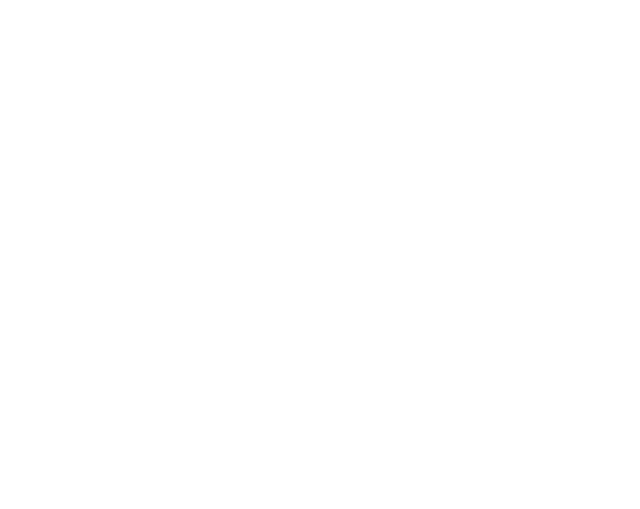
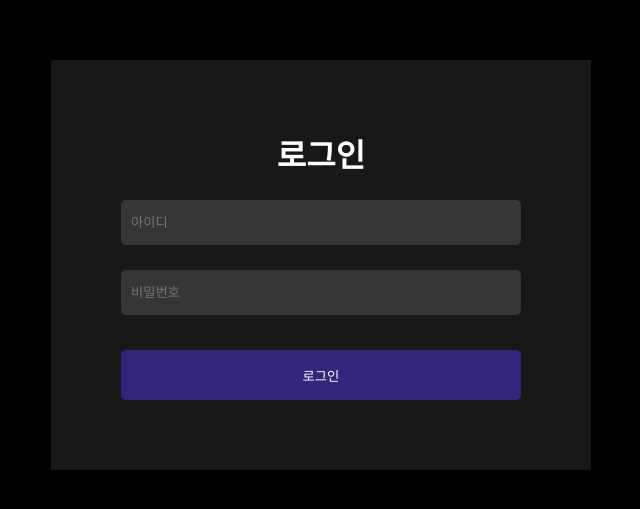
Before and after one commit to loveyoujgb/ott-six, a React (Create React App) app: page /Login in a window 1280 px wide. Before the commit this address had no page. Shown: the part 135-644 px from the top of the page, without its empty margins (319-959 px from the left). Built offline with nearby package versions, Linux system fonts and the light colour scheme.

Commit message:
Login,Home page css완료

```diff
--- a/src/components/Home.jsx
+++ b/src/components/Home.jsx
@@ -8,7 +8,89 @@ const Home = () => {
   useEffect(() => {
     dispatch(__getMovies());
   }, [dispatch]);
-  return <>Home</>;
+  return (
+    <>
+      <HomeWrap>
+        <HomeUpWrap>
+          <HomeImg>이미지</HomeImg>
+          <HomeImg>이미지</HomeImg>
+        </HomeUpWrap>
+        <HomeBottomWrap>
+          <BottomLeftImg>로고이미지</BottomLeftImg>
+          <BottomRightImg>OTTSIX에서 TOP RANK에 있는 영화와 드라마에 리뷰를 남기면서 소통하세요</BottomRightImg>
+        </HomeBottomWrap>
+      </HomeWrap>
+    </>
+  );
 };
 
 export default Home;
+
+const HomeWrap = styled.div`
+  margin: 0 auto;
+  max-width: 100%;
+  height: 92%;
+  padding: 10px 0;
+  position: relative;
+  text-align: center;
+  display: flex;
+  align-items: center;
+  justify-content: flex-start;
+  flex-direction: column;
+`;
+
+const HomeUpWrap = styled.div`
+  box-sizing: border-box;
+  padding: 30px 40px;
+  width: 100%;
+  display: flex;
+  align-items: center;
+  justify-content: stretch;
+  flex-direction: row;
+  gap: 40px;
+`;
+
+const HomeImg = styled.div`
+  background-image: url("https://img1.daumcdn.net/thumb/R1280x0/?fname=http://t1.daumcdn.net/brunch/service/user/6GlL/image/RABTPwU4lfTwFZPRD4aeox7Jpz0.jpg");
+  background-position: center;
+  background-size: cover;
+  width: 100%;
+  height: 320px;
+  margin: 10px;
+  border: 1px solid black;
+`;
+
+const HomeBottomWrap = styled.div`
+  box-sizing: border-box;
+  padding: 10px 40px;
+  width: 100%;
+  display: flex;
+  align-items: center;
+  justify-content: space-between;
+  flex-direction: row;
+  gap: 40px;
+`;
+
+const BottomLeftImg = styled.div`
+  background-image: url("https://cdn.catholicnews.co.kr/news/photo/202001/22135_43951_5525.jpg");
+  background-position: center;
+  background-size: cover;
+  width: 500px;
+  height: 200px;
+  margin: 10px;
+  border: 1px solid black;
+`;
+
+const BottomRightImg = styled.div`
+  font-size: 55px;
+  padding: 10px;
+  color: #c0c0c0;
+  background-color: black;
+  /* background-image: url("https://cdn.catholicnews.co.kr/news/photo/202001/22135_43951_5525.jpg"); */
+  background-position: center;
+  background-size: cover;
+  width: 100%;
+  height: 200px;
+  margin: 10px;
+  border: 1px solid black;
+`;
--- a/src/components/Layout.jsx
+++ b/src/components/Layout.jsx
@@ -13,14 +13,15 @@ const Layout = (props) => {
 export default Layout;
 
 const StLayoutContainer = styled.div`
-  box-sizing: border-box;
-  padding: 0px;
-  margin: 0px;
-  text-decoration: none;
-  outline: none;
+  border: none;
+  height: 100%;
+  pointer-events: none;
+  position: fixed;
+  top: 0;
+  width: 100%;
 `;
 
 const StLayoutContents = styled.div`
-  height: calc(100vh - 70px);
+  height: 100vh;
   background-color: #181818;
 `;
--- /dev/null
+++ b/src/components/Login.jsx
@@ -0,0 +1,81 @@
+import styled from "styled-components";
+import Button from "./elements/Button";
+import Input from "./elements/Input";
+
+const Login = () => {
+  return (
+    <Whole>
+      <LoginContainer>
+        <Title>로그인</Title>
+        <Footer>
+          <Input placeholder="아이디" type="basic"></Input>
+          <Input placeholder="비밀번호" type="basic"></Input>
+          <Button btntype="blue">로그인</Button>
+        </Footer>
+      </LoginContainer>
+    </Whole>
+  );
+};
+export default Login;
+
+const Whole = styled.div`
+  display: flex;
+  justify-content: center;
+  align-items: center;
+  width: 100vw;
+  height: 100vh;
+  background-color: black;
+`;
+
+const LoginContainer = styled.form`
+  display: flex;
+  flex-direction: column;
+  text-align: center;
+  position: relative;
+  padding: 70px;
+  background-color: #181818;
+`;
+
+const Title = styled.div`
+  height: 50px;
+  margin-bottom: 20px;
+  font-size: xx-large;
+  font-weight: 700;
+  color: white;
+`;
+
+const Btn = styled.button`
+  width: 300px;
+  height: 50px;
+  margin-top: 10px;
+  margin-bottom: ${(props) => props.marginBottom};
+  border-radius: 5px;
+  color: ${(props) => props.textColor};
+  background-color: ${(props) => props.backColor};
+  font-size: large;
+  padding: ${(props) => props.padding};
+  :focus {
+    cursor: pointer;
+  }
+`;
+
+const Footer = styled.div`
+  display: flex;
+  text-align: center;
+  flex-direction: column;
+  justify-content: space-between;
+  height: 200px;
+  color: #939393;
+  font-weight: 500;
+  font-size: large;
+`;
+
+const White = styled.span`
+  color: white;
+  text-decoration: none;
+  font-weight: 800;
+
+  &:hover {
+    cursor: pointer;
+  }
+`;
--- a/src/components/elements/Button.jsx
+++ b/src/components/elements/Button.jsx
@@ -32,9 +32,10 @@ const StButton = styled.button`
         background-color: #35247b;
         border: transparent;
         color: white;
-        margin: 5px;
-        width: 80px;
-        height: 30px;
+        border-radius: 5px;
+        width: 400px;
+        height: 50px;
+        margin-top: 10px;
       `
     );
   }}
--- a/src/components/elements/Input.jsx
+++ b/src/components/elements/Input.jsx
@@ -37,9 +37,23 @@ Input.defaultValue = {
 
 export default Input;
 
+const FormInputContainer = styled.div``;
+
 const FormInput = styled.input`
+  padding-left: 10px;
   outline: none;
   ${(props) => {
-    return props.type === "text" && css``;
+    return (
+      props.type === "basic" &&
+      css`
+        box-sizing: border-box;
+        background-color: #363636;
+        color: white;
+        border: none;
+        border-radius: 5px;
+        width: 400px;
+        height: 45px;
+      `
+    );
   }}
 `;
--- /dev/null
+++ b/src/pages/LoginPage.jsx
@@ -0,0 +1,7 @@
+import React from "react";
+import Login from "../components/Login";
+
+const LoginPage = () => {
+  return <Login />;
+};
+export default LoginPage;
--- a/src/redux/config/configStore.jsx
+++ b/src/redux/config/configStore.jsx
@@ -1,10 +1,12 @@
 import { configureStore } from "@reduxjs/toolkit";
 import movies from "../modules/moviesSlice";
+import userInfo from "../modules/userInfoSlice";
 
 export const store = configureStore({
   // devTools: process.env.NODE_ENV !== "production",
   reducer: {
     movies,
+    userInfo,
   },
 });
 
--- /dev/null
+++ b/src/redux/modules/userInfoSlice.jsx
@@ -0,0 +1,62 @@
+import { createAsyncThunk, createSlice } from "@reduxjs/toolkit";
+import axios from "axios";
+
+// const API_userInfo = process.env.REACT_APP_userInfo_API_URL;
+
+const initialState = {
+  userInfo: [],
+  isLoading: false,
+  error: null,
+  comments: [],
+};
+
+export const __getUserInfo = createAsyncThunk("userInfo/getuserInfo", async (payload, thunkAPI) => {
+  try {
+    const data = await axios.get("http://localhost:3000/data/userInfo.json");
+    console.log(data.data);
+    // return thunkAPI.fulfillWithValue(data.data);
+  } catch (error) {
+    return thunkAPI.rejectWithValue(error);
+  }
+});
+
+// export const __deleteuserInfo = createAsyncThunk("userInfo/deleteuserInfo", async (payload, thunkAPI) => {
+//   try {
+//     const data = await axios.delete(`${API_userInfo}/${payload}`);
+//     thunkAPI.dispatch(__getTodos());
+//     return thunkAPI.fulfillWithValue(data.data);
+//   } catch (error) {
+//     return thunkAPI.rejectWithValue(error);
+//   }
+// });
+
+export const __postuserInfo = createAsyncThunk("userInfo/postuserInfo", async (payload, thunkAPI) => {
+  try {
+    const data = await axios.post("http://localhost:3000/data/userInfo.json");
+    return thunkAPI.fulfillWithValue(data.data);
+  } catch (error) {
+    return thunkAPI.rejectWithValue(error);
+  }
+});
+
+export const userInfoSlice = createSlice({
+  name: "userInfo",
+  initialState,
+  reducers: {},
+  extraReducers: {
+    [__getUserInfo.pending]: (state) => {
+      state.isLoading = true;
+    },
+    [__getUserInfo.fulfilled]: (state, action) => {
+      state.isLoading = false;
+      state.userInfo = action.payload;
+    },
+    [__getUserInfo.rejected]: (state, action) => {
+      state.isLoading = false;
+      state.error = action.payload;
+    },
+  },
+});
+
+export const {} = userInfoSlice.actions;
+export default userInfoSlice.reducer;
--- a/src/shared/Router.js
+++ b/src/shared/Router.js
@@ -1,12 +1,14 @@
 import React from "react";
 import { BrowserRouter, Route, Routes } from "react-router-dom";
 import HomePage from "../pages/HomePage";
+import LoginPage from "../pages/LoginPage";
 
 const Router = () => {
   return (
     <BrowserRouter>
       <Routes>
         <Route path="/" element={<HomePage />} />
+        <Route path="/Login" element={<LoginPage />} />
       </Routes>
     </BrowserRouter>
   );
```
Also changed, not shown: public/data/userinfo.json (added, +14 -0 lines), src/components/CreateInput.jsx (added, +13 -0 lines).
